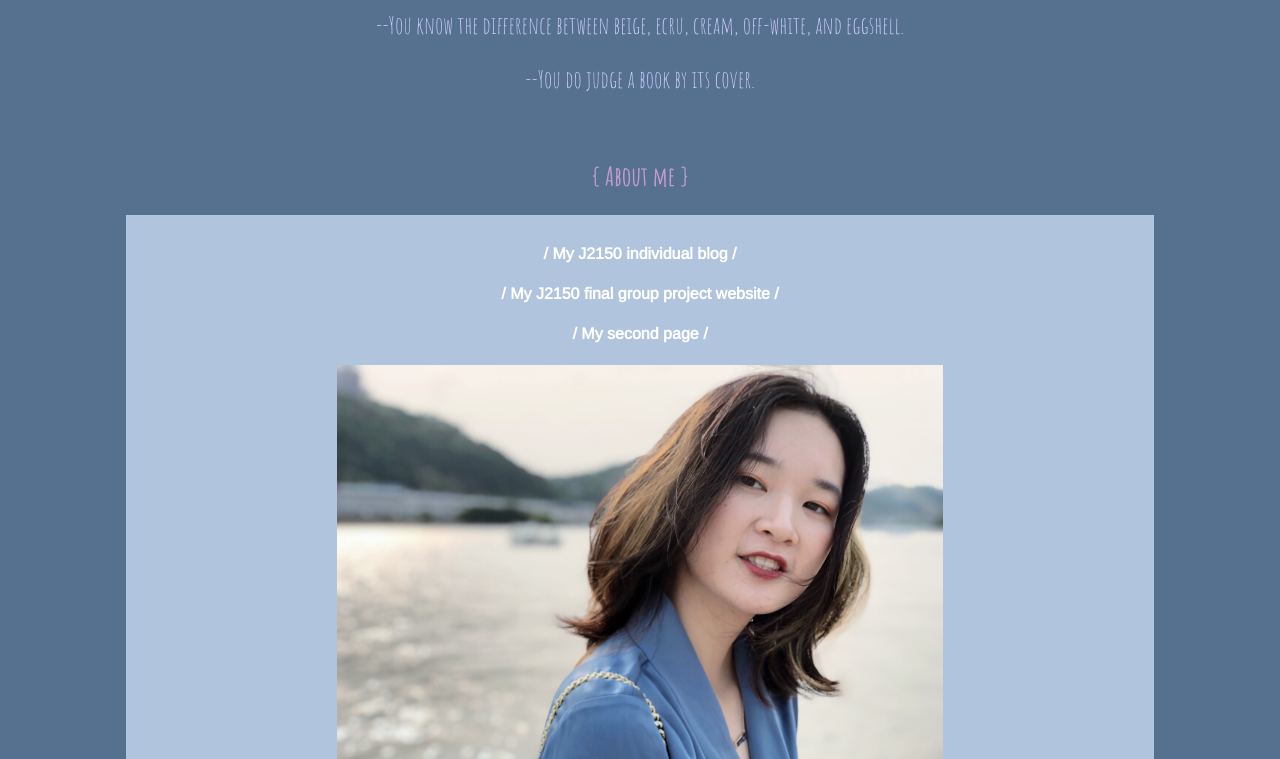
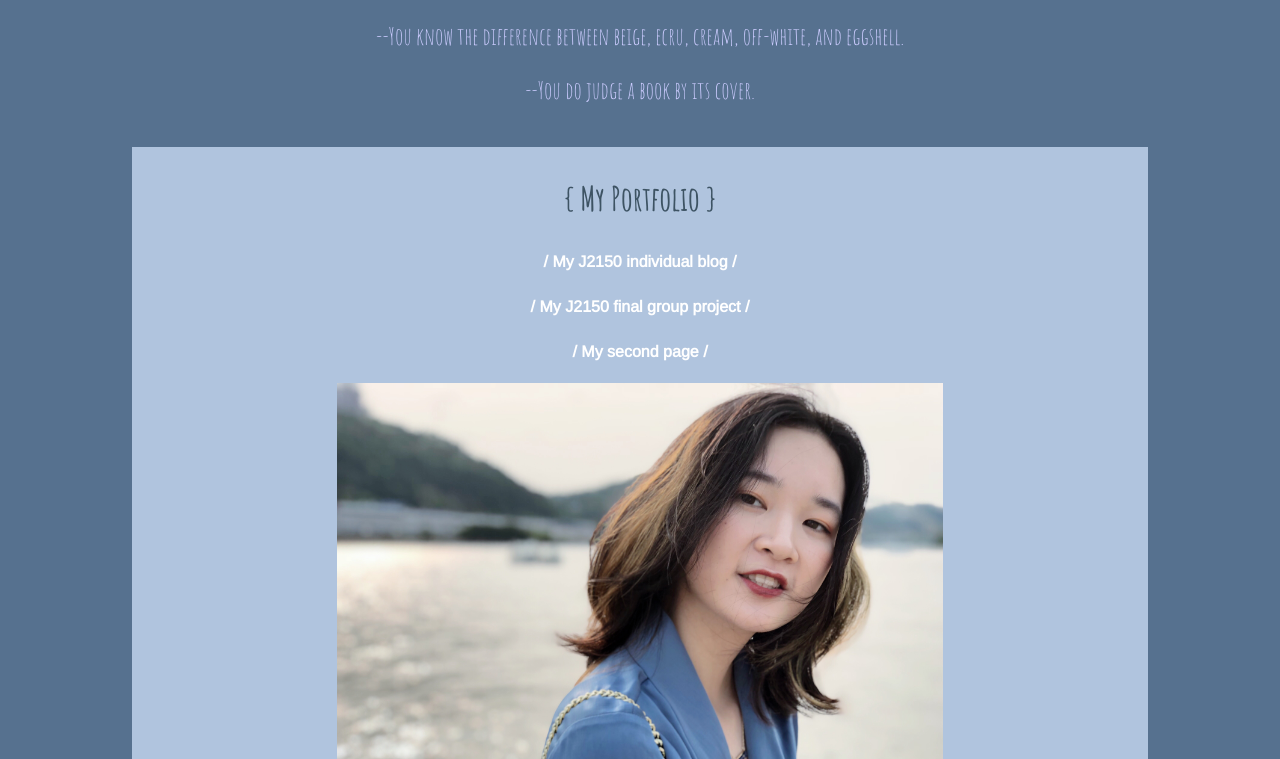
Before and after one commit to J4502-FS18/anniehu4502, a plain HTML site: page index.html in a window 1280 px wide. Shown: the part 481-1240 px from the top of the page. Drawn offline with nearby package versions, Linux system fonts and the light colour scheme; a web font is replaced by a local one.

Commit message:
9/16 final

```diff
--- a/index.html
+++ b/index.html
@@ -31,14 +31,15 @@
 
 <br/>
 
-<h2>{ About me }</h2>
 
 <div id="container">
+
+<h5>{ My Portfolio }</h5>
 
 <div id="header">
     <ul id="nav">
         <li><a target="_blank" href="https://anymaxtation.wordpress.com"><div class="title1">/ My J2150 individual blog /</div></a></li>
-        <li><a target="_blank" href="https://ojlh3d.wixsite.com/website"><div class="title1">/ My J2150 final group project website /</div></a></li>
+        <li><a target="_blank" href="https://ojlh3d.wixsite.com/website"><div class="title1">/ My J2150 final group project /</div></a></li>
         <li><a target="_blank" href="secondpage.html"><div class="title1">/ My second page /</div></a></li>
     </ul>
 </div>
--- a/style.css
+++ b/style.css
@@ -1,12 +1,11 @@
 
 body{
-	background-color:#4A79A0;
   background-color: #56718F;
 }
 
 h1{
   font-family: Lobster,cursive;
-  font-size: 50pt;
+  font-size: 45pt;
   text-align: center;
   color:#FFCCCC;
 }
@@ -16,7 +15,7 @@ h2{
   text-align: center;
   color: #C39BD3;
   font-family: 'Amatic SC', cursive;
-	font-size: 20pt;
+	font-size: 25pt;
 }
 
 p{
@@ -27,15 +26,15 @@ p{
 }
 
 
+
 #container{
     width: 80%;
-    background-color: #99CCCC;
-    background-color: #759FBD;
-    background-color:#B0C4DE;
+		background-color: #759FBD;
+		background-color:#B0C4DE;
     margin: 0 auto;
     text-align:center;
-    padding:8px;
-    margin-bottom: 50px;
+    padding:2px;
+    margin-bottom: 30px;
 }
 
 #nav {
@@ -43,11 +42,21 @@ p{
 	  list-style-type: none;
 }
 
+h5{
+	color: #3D5363;
+	font-family: 'Amatic SC', cursive;
+	font-size: 25pt;
+	text-align:center;
+	margin-top: 28px;
+	margin-bottom: 28px;
+}
+
 #nav li {
     margin: 0;
     padding: 0;
-    margin-bottom: 10px;
-    margin-top: 10px;
+		text-align:center;
+    margin-bottom: 0;
+    margin-top: 15px;
 	  text-decoration: none;
 }
 
@@ -69,7 +78,6 @@ p{
 }
 
 #nav a:hover, a:active {
-    background-color: #FFCCCC;
     background-color: #FADBD8;
     color: #CD5C5C;
 }
```
